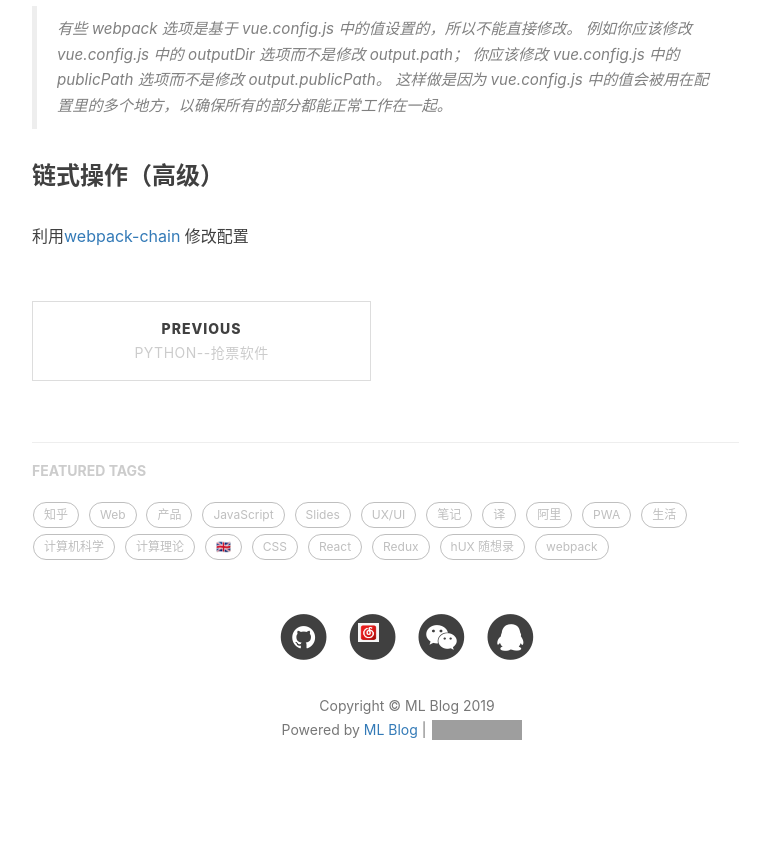
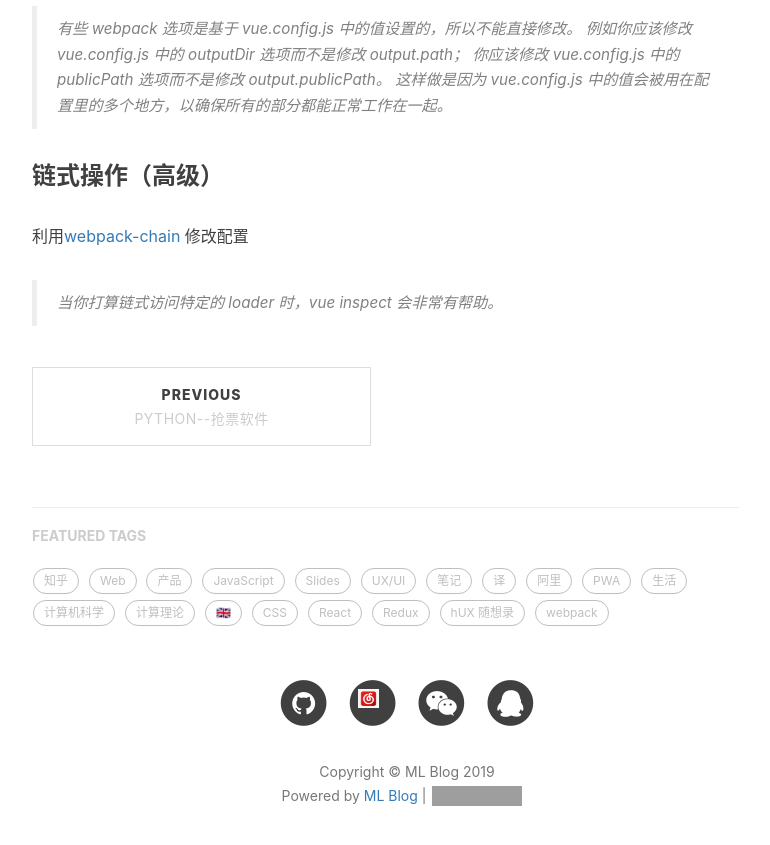
Before and after one commit to adamma1024/ml-blog, a Jekyll site: the page built from _posts/2019-06-13-vue-cli3-webpack.md, in a window 1280 px wide and 900 px high, scrolled down 2249 px. Shown: the top 845 px of the window, without its empty margins (233-1003 px from the left). Built offline with Jekyll 4.4.1, drawn with Linux system fonts in a browser that asks for light colours; comment, search, counter and statistics services are not loaded; grey boxes are pictures that could not be loaded.

Commit message:
vue inspect

```diff
--- a/_posts/2019-06-13-vue-cli3-webpack.md
+++ b/_posts/2019-06-13-vue-cli3-webpack.md
@@ -63,3 +63,4 @@ module.exports = {
 
 ### 链式操作（高级）
 利用[webpack-chain](https://github.com/neutrinojs/webpack-chain) 修改配置
+> 当你打算链式访问特定的 loader 时，vue inspect 会非常有帮助。
```
